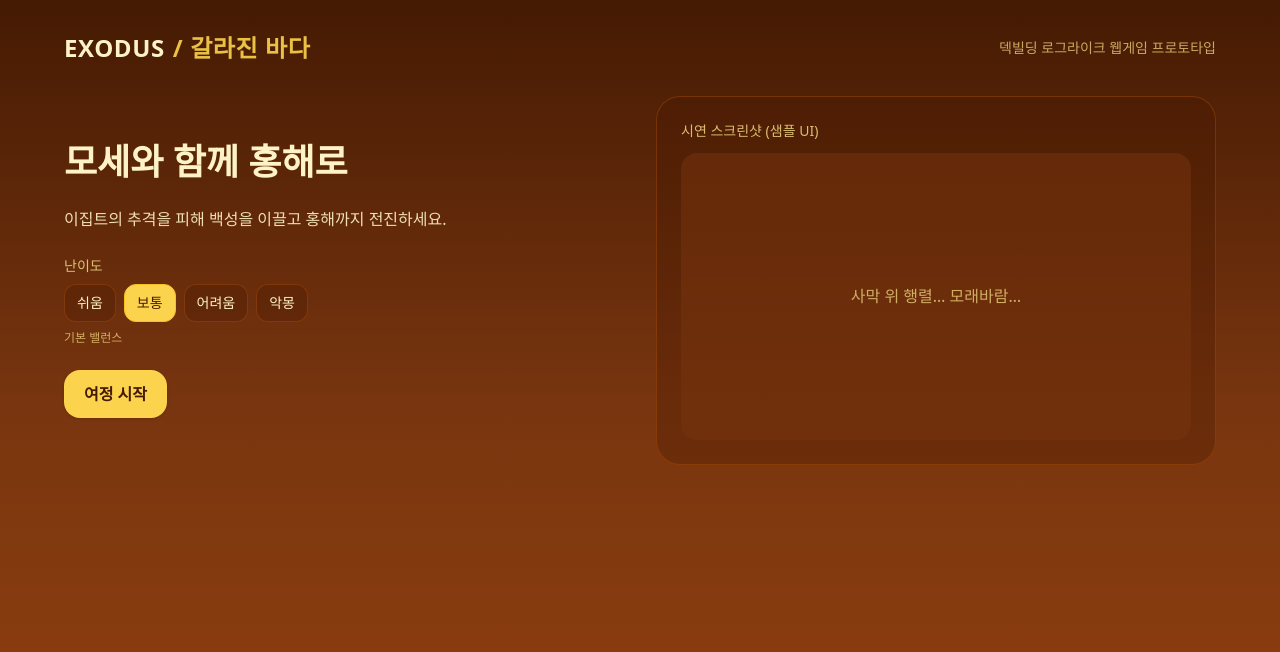
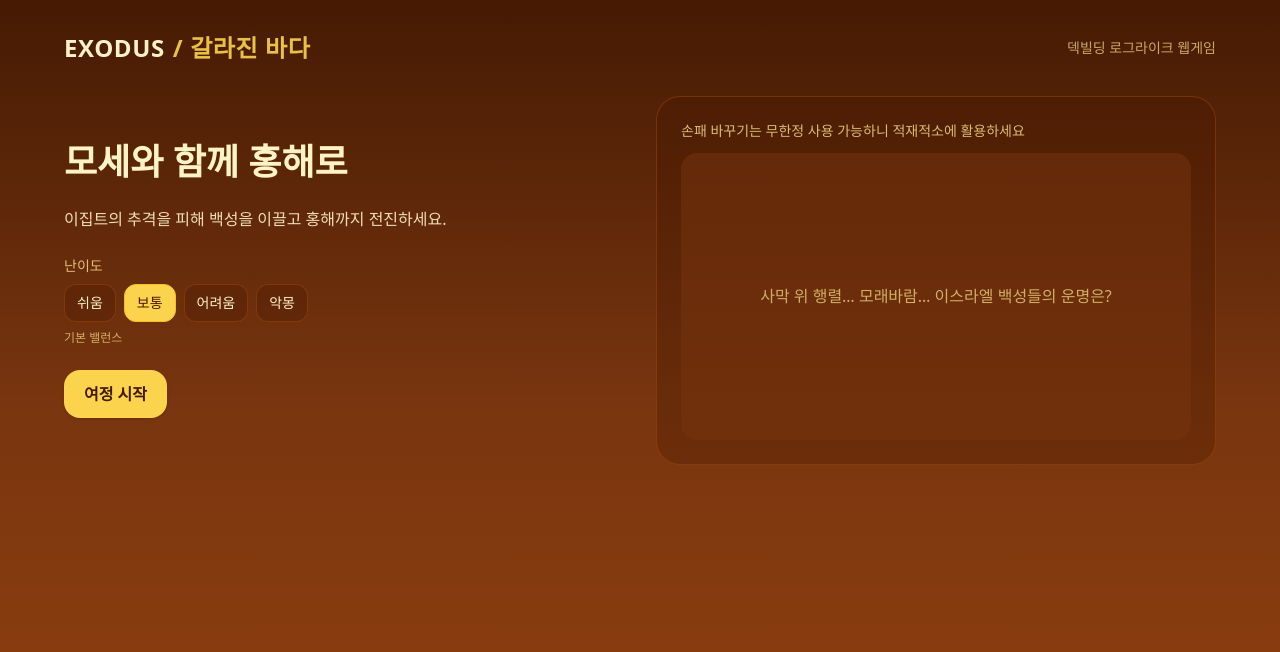
Before and after one commit to micomhwang2025-maker/Exodus2, a plain HTML site: page index.html in a window 1280 px wide. Drawn offline with nearby package versions, Linux system fonts and the light colour scheme.

Commit message:
Update index.html

```diff
--- a/index.html
+++ b/index.html
@@ -331,7 +331,7 @@
           <div class="text-amber-100 text-xl sm:text-2xl font-extrabold tracking-wide flex items-center gap-2">
             <span>EXODUS</span><span class="text-amber-300/90">/ 갈라진 바다</span>
           </div>
-          <div class="text-amber-200/70 text-xs sm:text-sm">덱빌딩 로그라이크 웹게임 프로토타입</div>
+          <div class="text-amber-200/70 text-xs sm:text-sm">덱빌딩 로그라이크 웹게임</div>
         </div>`;
       }
 
@@ -396,9 +396,9 @@
                   <button onClick=${startGame} class="px-5 py-3 rounded-2xl bg-amber-300 text-amber-950 font-extrabold shadow hover:shadow-lg">여정 시작</button>
                 </div>
                 <div class="rounded-3xl border border-amber-700/40 p-6 bg-amber-950/30">
-                  <div class="text-amber-200/80 text-sm mb-3">시연 스크린샷 (샘플 UI)</div>
+                  <div class="text-amber-200/80 text-sm mb-3">손패 바꾸기는 무한정 사용 가능하니 적재적소에 활용하세요</div>
                   <div class="aspect-video rounded-2xl bg-amber-900/50 flex items-center justify-center">
-                    <div class="text-amber-200/70">사막 위 행렬… 모래바람…</div>
+                    <div class="text-amber-200/70">사막 위 행렬… 모래바람… 이스라엘 백성들의 운명은?</div>
                   </div>
                 </div>
               </div>
```
